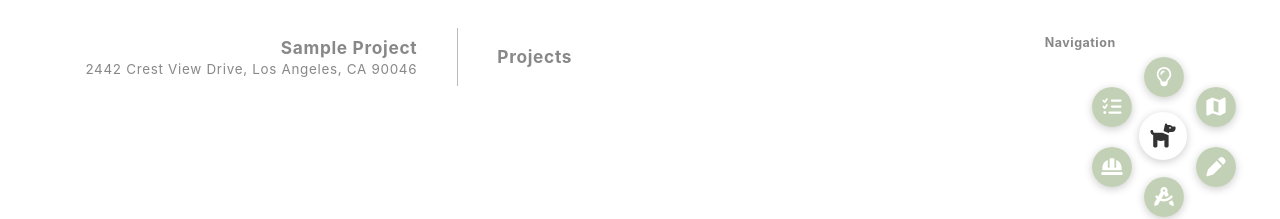
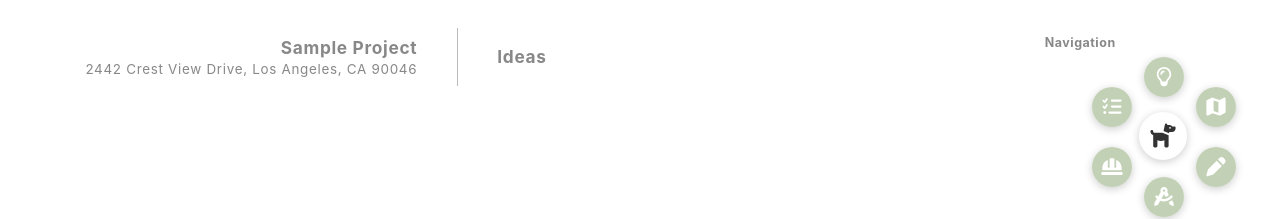
Before and after one commit to pacacodes/ELPACA, a React (Create React App) app in the folder frontend/: page / in a window 1280 px wide. Shown: the top 219 px of the page. Built offline with nearby package versions, Linux system fonts and the light colour scheme.

Commit message:
Update navigation labels and aria attributes for improved accessibility and clarity

```diff
--- a/frontend/src/App.js
+++ b/frontend/src/App.js
@@ -102,7 +102,8 @@ function appendSiteAnalysis(str) {
           </div>
           <div style={{display:'flex',flexDirection:'column',alignItems:'flex-start',justifyContent:'center',minWidth:'220px',maxWidth:'320px'}}>
             <span style={{color:'#888',fontSize:'1.08rem',fontWeight:'bold'}}>{
-              activeNav === 0 ? 'Projects' :
+              activeNav === -1 ? 'Projects' :
+              activeNav === 0 ? 'Ideas' :
               activeNav === 1 ? 'Site Analysis' :
               activeNav === 2 ? 'Design Development' :
               activeNav === 3 ? 'Construction Documents' :
@@ -360,7 +361,8 @@ function appendSiteAnalysis(str) {
                 pointerEvents: 'auto',
                 zIndex: 1003,
               }}
-              aria-label={`Circle button ${i+1}`}
+              aria-label={i === 0 ? 'Ideas' : `Circle button ${i+1}`}
+              title={i === 0 ? 'Ideas' : undefined}
               onClick={() => setActiveNav(i)}
             >
               {i === 0 ? (
@@ -399,9 +401,12 @@ function appendSiteAnalysis(str) {
             justifyContent: 'center',
             fontSize: '2rem',
             zIndex: 1004,
+            flexDirection: 'column',
+            padding: 0
           }}
-          aria-label="Alpaca"
-          onClick={() => setAlpacaPopupOpen(true)}
+          aria-label="Projects"
+          title="Projects"
+          onClick={() => { setActiveNav(-1); setAlpacaPopupOpen(true); }}
         >
           <FontAwesomeIcon icon={faDog} style={{ fontSize: '1.4rem' }} />
         </button>
```
